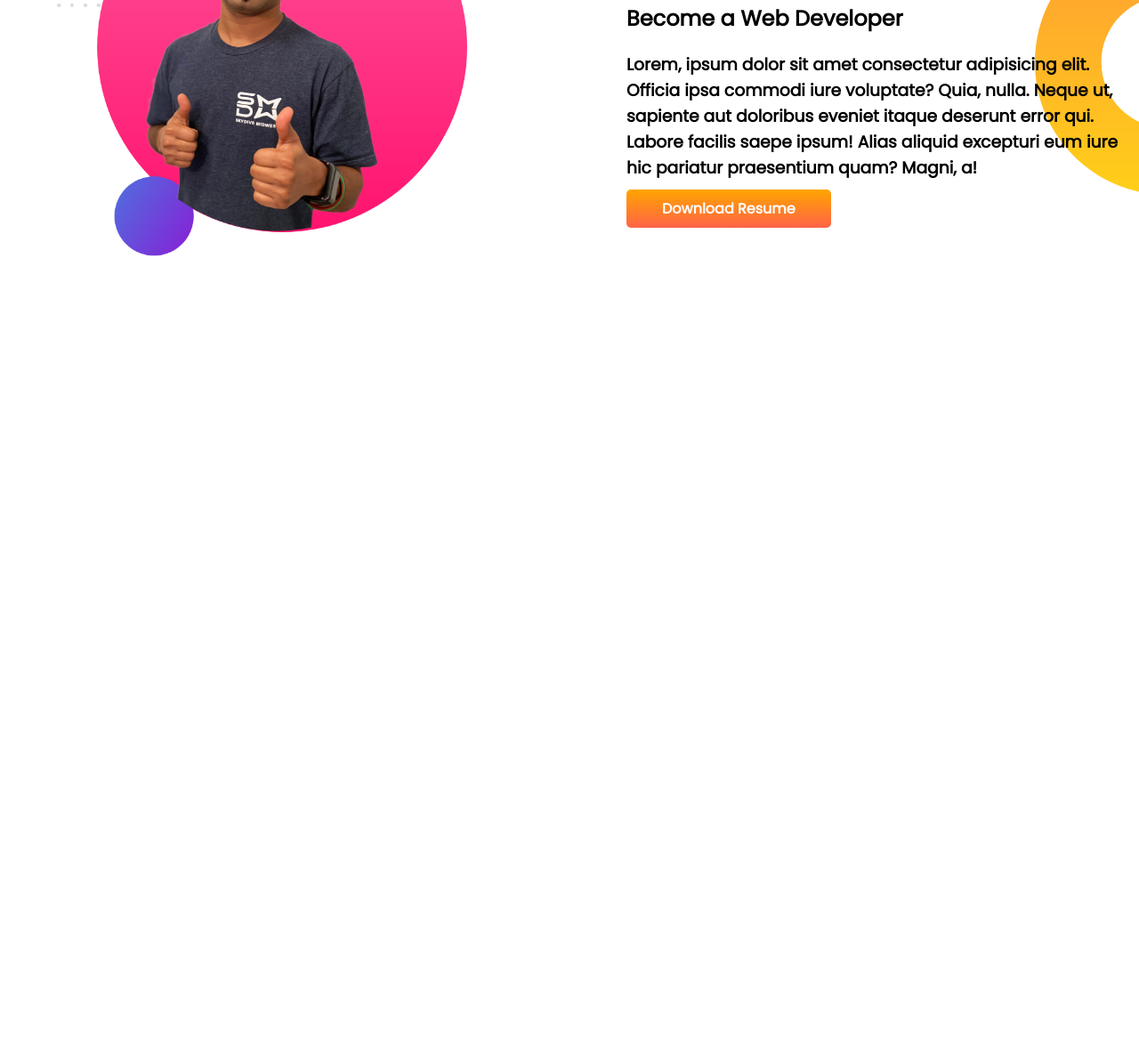
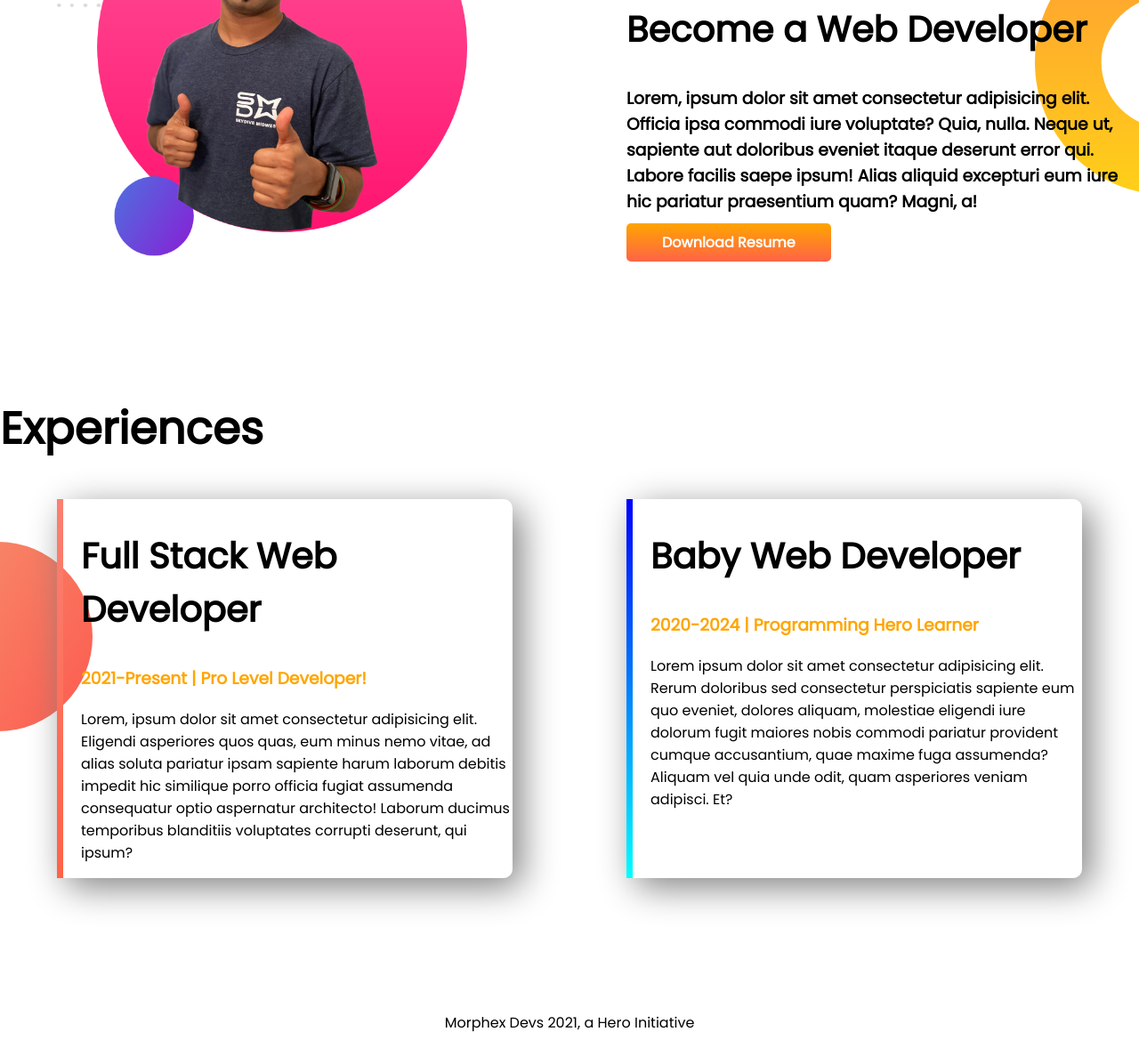
Before and after one commit to DevMohi/developer-portfolio, a plain HTML site: page index.html in a window 1280 px wide. Shown: the part 793-1971 px from the top of the page at 89% size. Before the commit the page ends 1238 px from the top, so only its background shows below. Drawn offline with Linux system fonts and the light colour scheme.

Commit message:
footer and experience added

```diff
--- a/index.html
+++ b/index.html
@@ -11,7 +11,7 @@
     <link rel="stylesheet" href="style.css">
 </head>
 <body>
-<section class="top-banner">
+<section class="top-banner flexible-container">
     <div class= "half-width">
         <h1>Welcome To </h1>
         <h1 ><span class = "orange-color">Farhan's Web</span> World</h1>
@@ -28,7 +28,7 @@
        </div>
 </section>
 
-<section class="dream-big">
+<section class="dream-big flexible-container">
     <div class="half-width">
         <img src="images/jhankar2.png" alt="">
     </div>
@@ -43,5 +43,26 @@
 
 
 </section>
+
+<section class="experience-area">
+    <h1>Experiences</h1>
+<div class="flexible-container">
+    <div id="full-stack-experience" class="experience-item">
+        <h2>Full Stack Web Developer</h2>
+        <h3 class="orange-color">2021-Present | Pro Level Developer!</h3>
+        <p>Lorem, ipsum dolor sit amet consectetur adipisicing elit. Eligendi asperiores quos quas, eum minus nemo vitae, ad alias soluta pariatur ipsam sapiente harum laborum debitis impedit hic similique porro officia fugiat assumenda consequatur optio aspernatur architecto! Laborum ducimus temporibus blanditiis voluptates corrupti deserunt, qui ipsum?</p>
+    </div>
+
+    <div id="web-dev-experience" class="experience-item">
+        <h2>Baby Web Developer</h2>
+        <h3 class="orange-color">2020-2024 | Programming Hero Learner</h3>
+        <p>Lorem ipsum dolor sit amet consectetur adipisicing elit. Rerum doloribus sed consectetur perspiciatis sapiente eum quo eveniet, dolores aliquam, molestiae eligendi iure dolorum fugit maiores nobis commodi pariatur provident cumque accusantium, quae maxime fuga assumenda? Aliquam vel quia unde odit, quam asperiores veniam adipisci. Et?</p>
+    </div>
+</div>
+</section>
+
+<footer>
+    <p >Morphex Devs 2021, a Hero Initiative</p>
+</footer>
 </body>
 </html>
--- a/style.css
+++ b/style.css
@@ -5,11 +5,14 @@ body{
 h1{
     font-size: 50px;
 }
+h2{
+    font-size: 40px;
+}
 .orange-color{
     color: orange;
 }
 
-section{
+.flexible-container{
     display: flex;
     margin-bottom: 150px;
 }
@@ -41,3 +44,35 @@ section{
     background-repeat: no-repeat;
     background-position:right ;
 }
+.experience-area{
+    background-image: url(images/exp-bg.png);
+    background-repeat: no-repeat;
+    background-position: left;
+}
+
+.experience-item{
+    width: 40%;
+    margin-left: 5%;
+    margin-right: 5%;
+    padding-left: 20px;
+    border-radius: 10px;
+    box-shadow: 10px 10px 40px gray;
+
+
+}
+
+#web-dev-experience{
+    border-left: 7px solid;
+    border-image: linear-gradient(blue,cyan);
+    border-image-slice: 1;
+}
+
+#full-stack-experience{
+    border-left: 7px solid;
+    border-image: linear-gradient(salmon,tomato);
+    border-image-slice: 1;
+}
+
+footer p{
+    text-align: center;
+}
```
Also changed, not shown: showOff/bot-removebg-preview.png (deleted), showOff/bot.jpg (deleted), showOff/flex.jpg (deleted), 4 other files.
